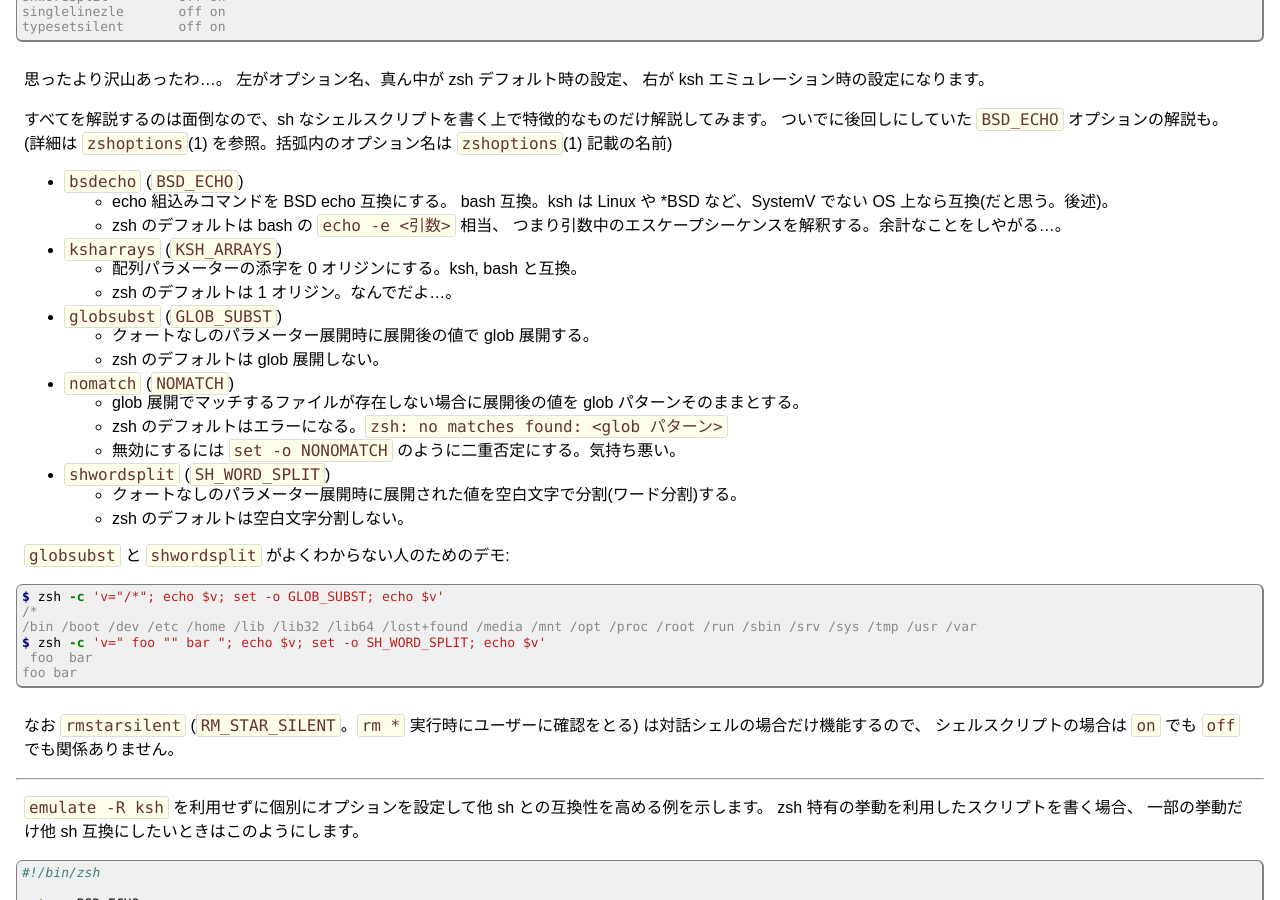
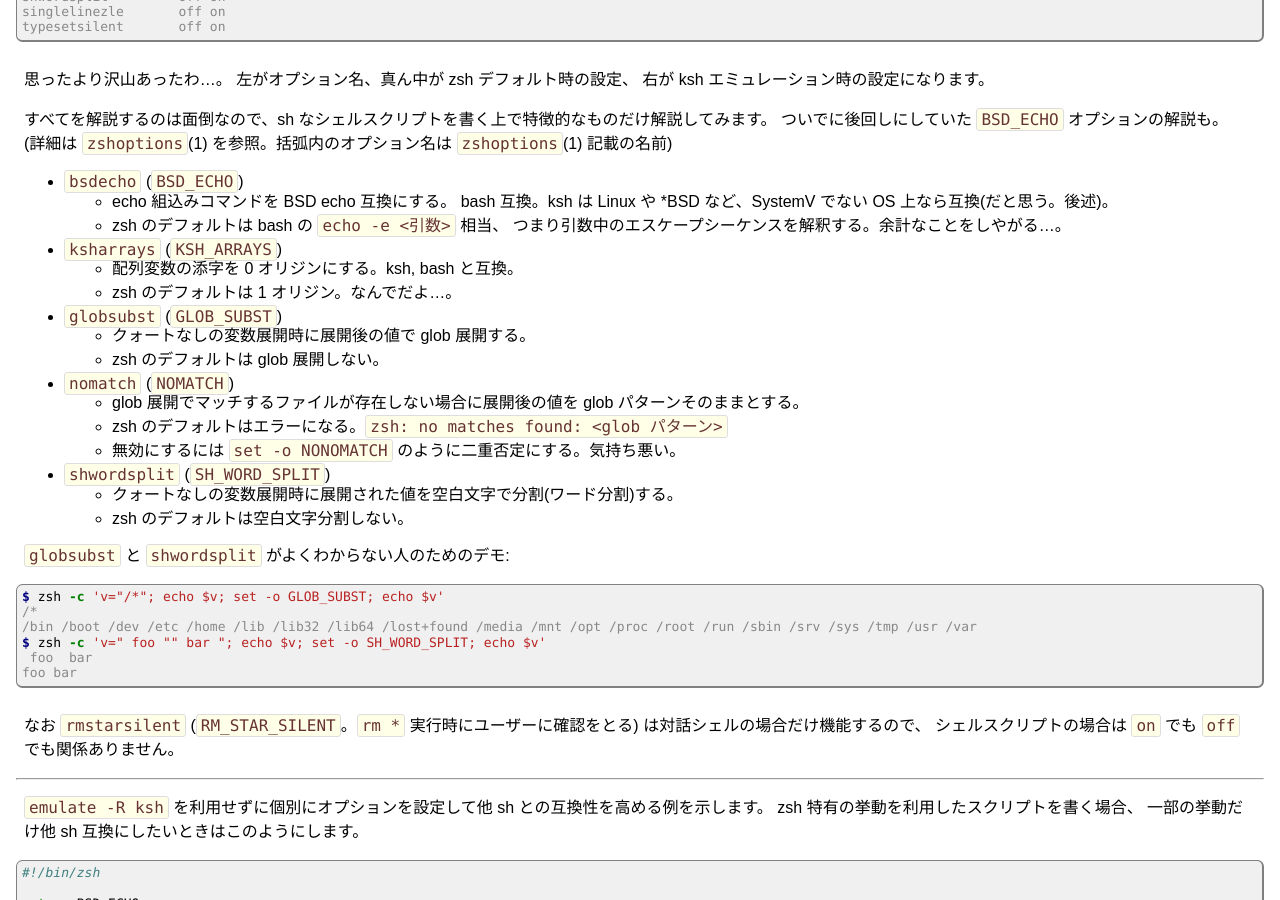
Before and after one commit to fumiyas/fumiyas.github.io, a Jekyll site: the page built from _posts/2013-12-03-zsh-scripting.sh-advent-calendar.md, in a window 1280 px wide and 900 px high, scrolled down 1715 px. Built offline with Jekyll 4.4.1, drawn with Linux system fonts in a browser that asks for light colours; Markdown is read by kramdown in place of the engine named in the settings; comment, search, counter and statistics services are not loaded.

Commit message:
s/パラメーター展開/変数展開/

```diff
--- a/_posts/2013-12-03-zsh-scripting.sh-advent-calendar.md
+++ b/_posts/2013-12-03-zsh-scripting.sh-advent-calendar.md
@@ -136,17 +136,17 @@ typesetsilent       off on
     * zsh のデフォルトは bash の `echo -e <引数>` 相当、
       つまり引数中のエスケープシーケンスを解釈する。余計なことをしやがる…。
   * `ksharrays` (`KSH_ARRAYS`)
-    * 配列パラメーターの添字を 0 オリジンにする。ksh, bash と互換。
+    * 配列変数の添字を 0 オリジンにする。ksh, bash と互換。
     * zsh のデフォルトは 1 オリジン。なんでだよ…。
   * `globsubst` (`GLOB_SUBST`)
-    * クォートなしのパラメーター展開時に展開後の値で glob 展開する。
+    * クォートなしの変数展開時に展開後の値で glob 展開する。
     * zsh のデフォルトは glob 展開しない。
   * `nomatch` (`NOMATCH`)
     * glob 展開でマッチするファイルが存在しない場合に展開後の値を glob パターンそのままとする。
     * zsh のデフォルトはエラーになる。`zsh: no matches found: <glob パターン>`
     * 無効にするには `set -o NONOMATCH` のように二重否定にする。気持ち悪い。
   * `shwordsplit` (`SH_WORD_SPLIT`)
-    * クォートなしのパラメーター展開時に展開された値を空白文字で分割(ワード分割)する。
+    * クォートなしの変数展開時に展開された値を空白文字で分割(ワード分割)する。
     * zsh のデフォルトは空白文字分割しない。
 
 `globsubst` と `shwordsplit` がよくわからない人のためのデモ:
```
Also changed, not shown: _posts/2013-12-06-tempfile.sh-advent-calendar.md (+1 -1 lines).
